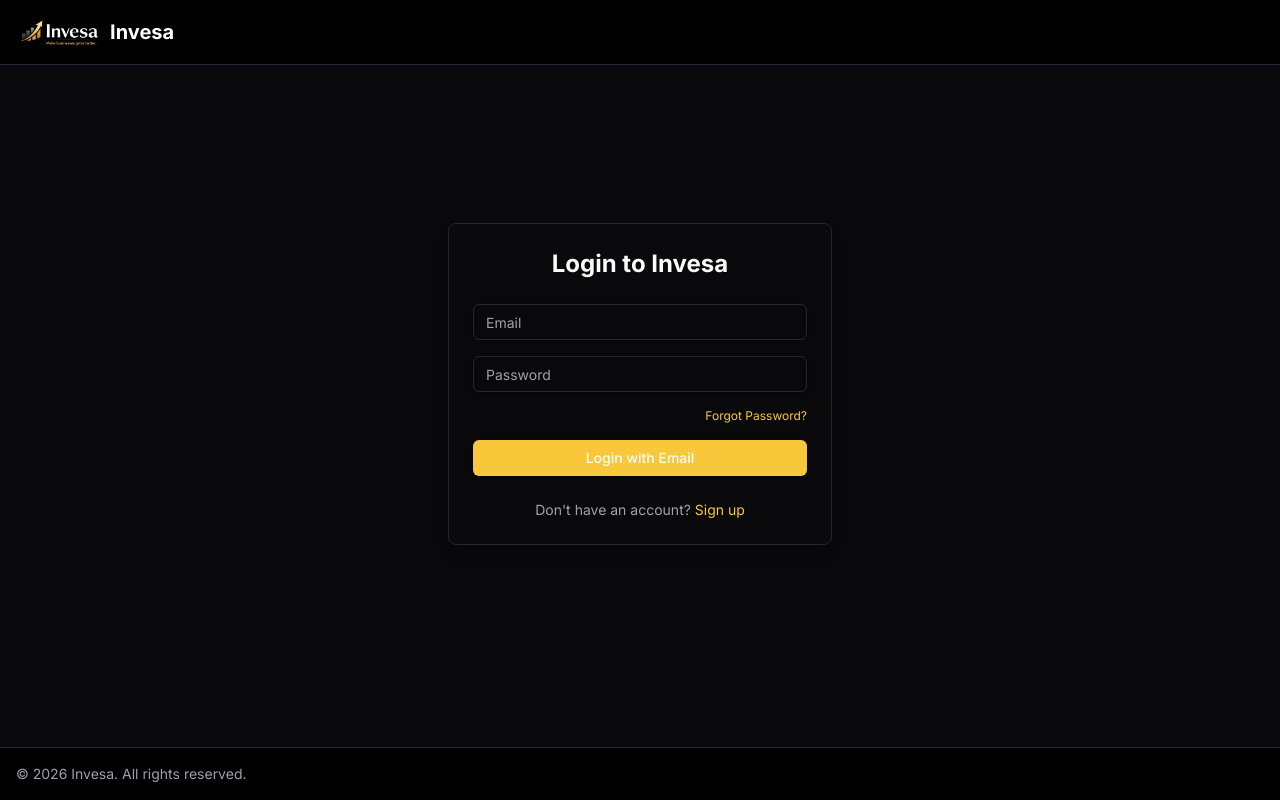
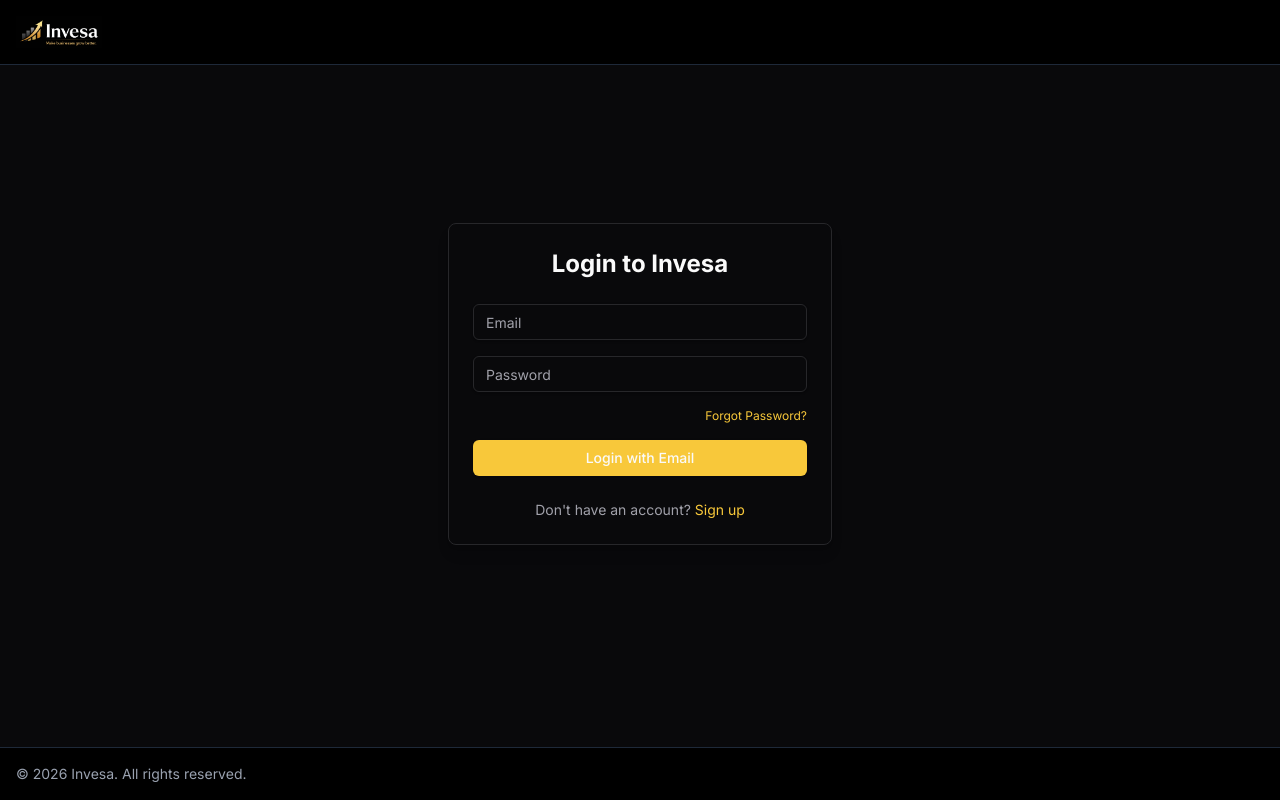
Before and after one commit to cherukurigowtham/invesa-prod, a React (Vite) app in the folder frontend/: page / in a window 1280 px wide. Built offline with nearby package versions, Linux system fonts and the light colour scheme; no server answers.

Commit message:
UI: Remove title beside logo

```diff
--- a/frontend/src/components/Navbar.jsx
+++ b/frontend/src/components/Navbar.jsx
@@ -27,7 +27,7 @@
             <div className="container mx-auto flex h-16 items-center justify-between px-4">
                 <div className="flex items-center gap-2 cursor-default">
                     <img src="/logo.png" alt="Invesa Logo" className="h-8 w-auto" />
-                    <span className="text-xl font-bold text-white hidden sm:block">Invesa</span>
+
                 </div>
 
                 <div className="flex items-center gap-3 sm:gap-6">
```
